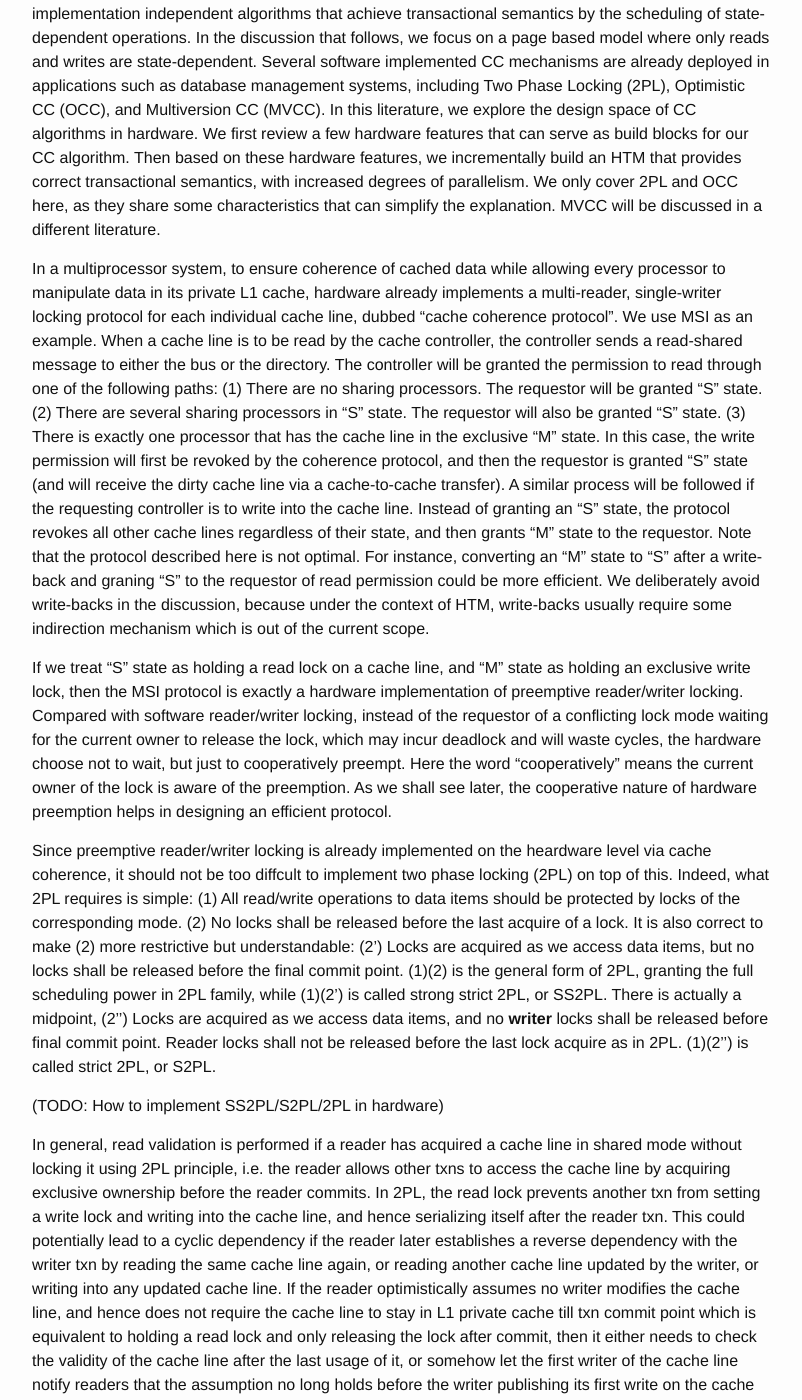
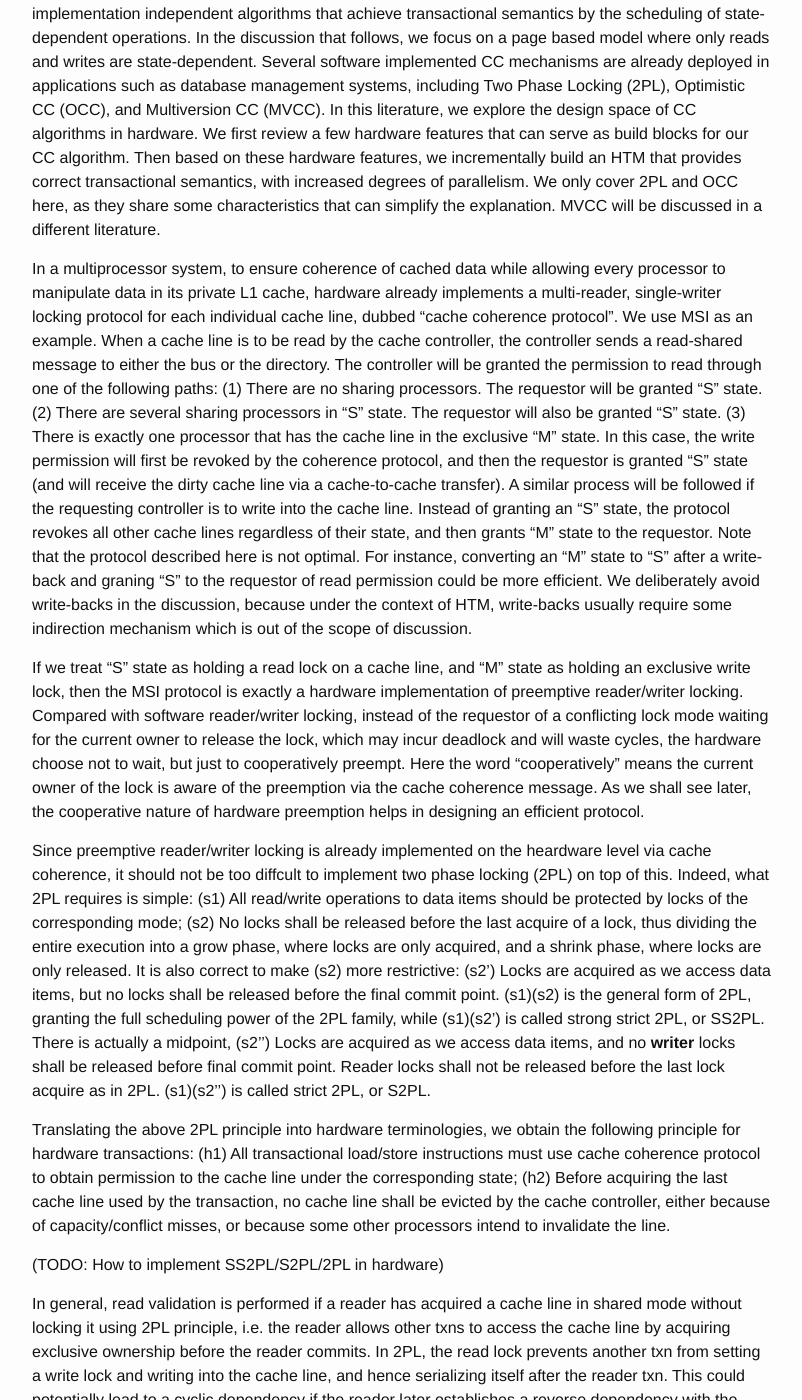
Before and after one commit to wangziqi2013/wangziqi2013.github.io, a Jekyll site: the page built from _posts/2018-03-18-HTM-Hardware-2PL-and-OCC.markdown, in a window 1280 px wide and 1400 px high, scrolled down 330 px. Shown: the whole window, without its empty margins (238-1040 px from the left). Built offline with Jekyll 4.4.1, drawn with Linux system fonts in a browser that asks for light colours.

Commit message:
Adding hardware 2PL

```diff
--- a/_posts/2018-03-18-HTM-Hardware-2PL-and-OCC.markdown
+++ b/_posts/2018-03-18-HTM-Hardware-2PL-and-OCC.markdown
@@ -17,9 +17,9 @@ that provides correct transactional semantics, with increased degrees of paralle
 MVCC will be discussed in a different literature.
 
 In a multiprocessor system, to ensure coherence of cached data while allowing every processor to manipulate data in its private L1 cache,
-hardware already implements
-a multi-reader, single-writer locking protocol for each individual cache line, dubbed "cache coherence protocol". We use MSI as
-an example. When a cache line is to be read by the cache controller, the controller sends a read-shared message to either the bus or the
+hardware already implements a multi-reader, single-writer locking protocol for each individual cache line, dubbed "cache coherence
+protocol". We use MSI as an example. When a cache line is to be read by the cache controller, the controller sends a read-shared message
+to either the bus or the
 directory. The controller will be granted the permission to read through one of the following paths: (1) There are no sharing
 processors. The requestor will be granted "S" state. (2) There are several sharing processors in "S" state. The requestor will also be
 granted "S" state. (3) There is exactly one processor that has the cache line in the exclusive "M" state. In this case, the write
@@ -29,23 +29,30 @@ if the requesting controller is to write into the cache line. Instead of grantin
 lines regardless of their state, and then grants "M" state to the requestor. Note that the protocol described here is not optimal.
 For instance, converting an "M" state to "S" after a write-back and graning "S" to the requestor of read permission could be more
 efficient. We deliberately avoid write-backs in the discussion, because under the context of HTM, write-backs usually require some
-indirection mechanism which is out of the current scope.
+indirection mechanism which is out of the scope of discussion.
 
 If we treat "S" state as holding a read lock on a cache line, and "M" state as holding an exclusive write lock, then the MSI
 protocol is exactly a hardware implementation of preemptive reader/writer locking. Compared with software reader/writer locking,
 instead of the requestor of a conflicting lock mode waiting for the current owner to release the lock, which may incur deadlock and
 will waste cycles, the hardware choose not to wait, but just to cooperatively preempt. Here the word "cooperatively" means the
-current owner of the lock is aware of the preemption. As we shall see later, the cooperative nature of hardware preemption
-helps in designing an efficient protocol.
+current owner of the lock is aware of the preemption via the cache coherence message. As we shall see later, the cooperative
+nature of hardware preemption helps in designing an efficient protocol.
 
 Since preemptive reader/writer locking is already implemented on the heardware level via cache coherence, it should not be too
-diffcult to implement two phase locking (2PL) on top of this. Indeed, what 2PL requires is simple: (1) All read/write operations
-to data items should be protected by locks of the corresponding mode. (2) No locks shall be released before the last acquire of
-a lock. It is also correct to make (2) more restrictive but understandable: (2') Locks are acquired
-as we access data items, but no locks shall be released before the final commit point. (1)(2) is the general form of 2PL,
-granting the full scheduling power in 2PL family, while (1)(2') is called strong strict 2PL, or SS2PL. There is actually a midpoint, (2'')
-Locks are acquired as we access data items, and no **writer** locks shall be released before final commit point. Reader locks shall not
-be released before the last lock acquire as in 2PL. (1)(2'') is called strict 2PL, or S2PL.
+diffcult to implement two phase locking (2PL) on top of this. Indeed, what 2PL requires is simple: (s1) All read/write operations
+to data items should be protected by locks of the corresponding mode; (s2) No locks shall be released before the last acquire of
+a lock, thus dividing the entire execution into a grow phase, where locks are only acquired, and a shrink phase, where locks are only
+released. It is also correct to make (s2) more restrictive: (s2') Locks are acquired
+as we access data items, but no locks shall be released before the final commit point. (s1)(s2) is the general form of 2PL,
+granting the full scheduling power of the 2PL family, while (s1)(s2') is called strong strict 2PL, or SS2PL. There is actually a midpoint,
+(s2'') Locks are acquired as we access data items, and no **writer** locks shall be released before final commit point. Reader locks
+shall not be released before the last lock acquire as in 2PL. (s1)(s2'') is called strict 2PL, or S2PL.
+
+Translating the above 2PL principle into hardware terminologies, we obtain the following principle for hardware transactions:
+(h1) All transactional load/store instructions must use cache coherence protocol to obtain permission to the cache line
+under the corresponding state; (h2) Before acquiring the last cache line used by the transaction, no cache line shall be
+evicted by the cache controller, either because of capacity/conflict misses, or because some other processors intend to
+invalidate the line.
 
 (TODO: How to implement SS2PL/S2PL/2PL in hardware)
 
```
